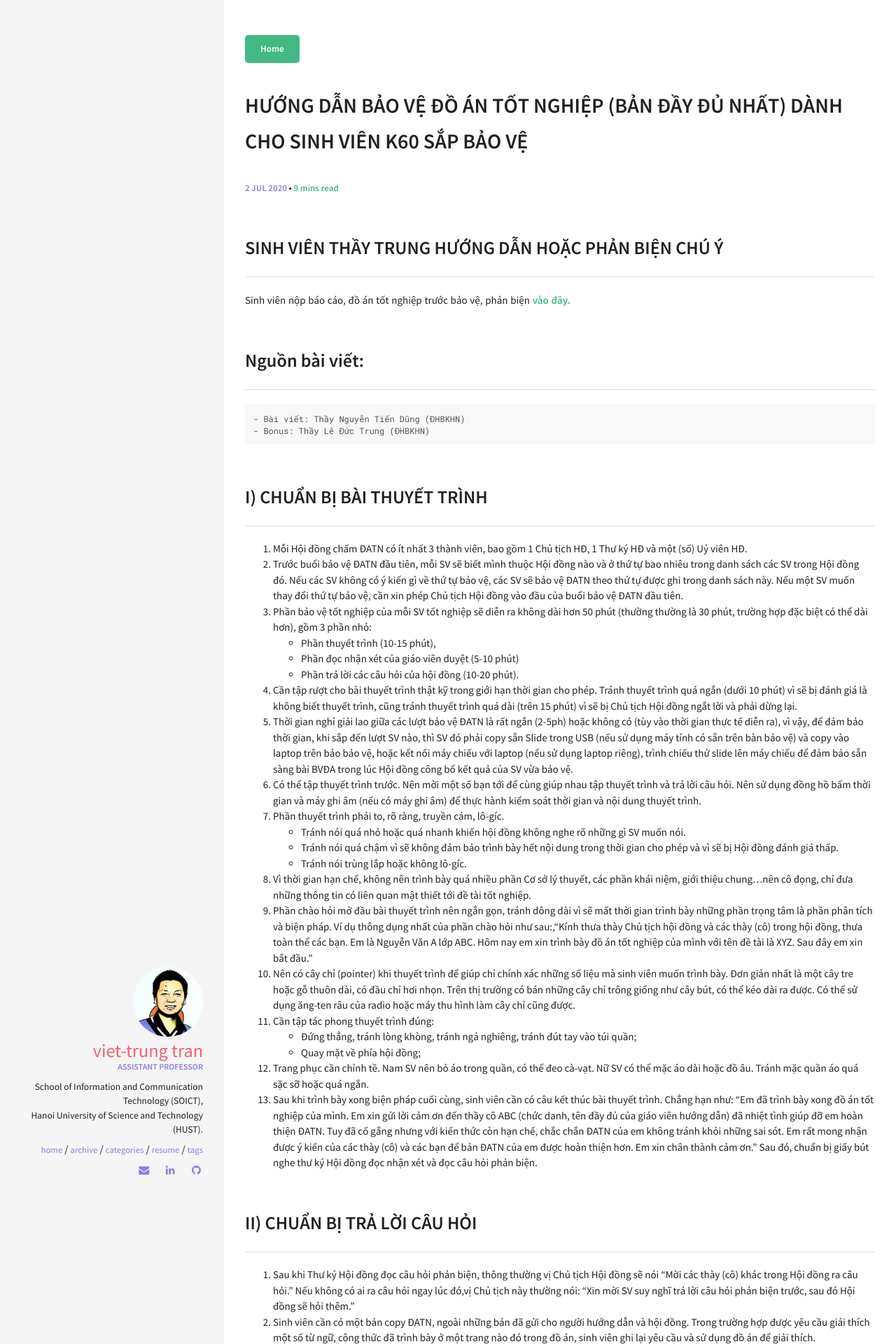
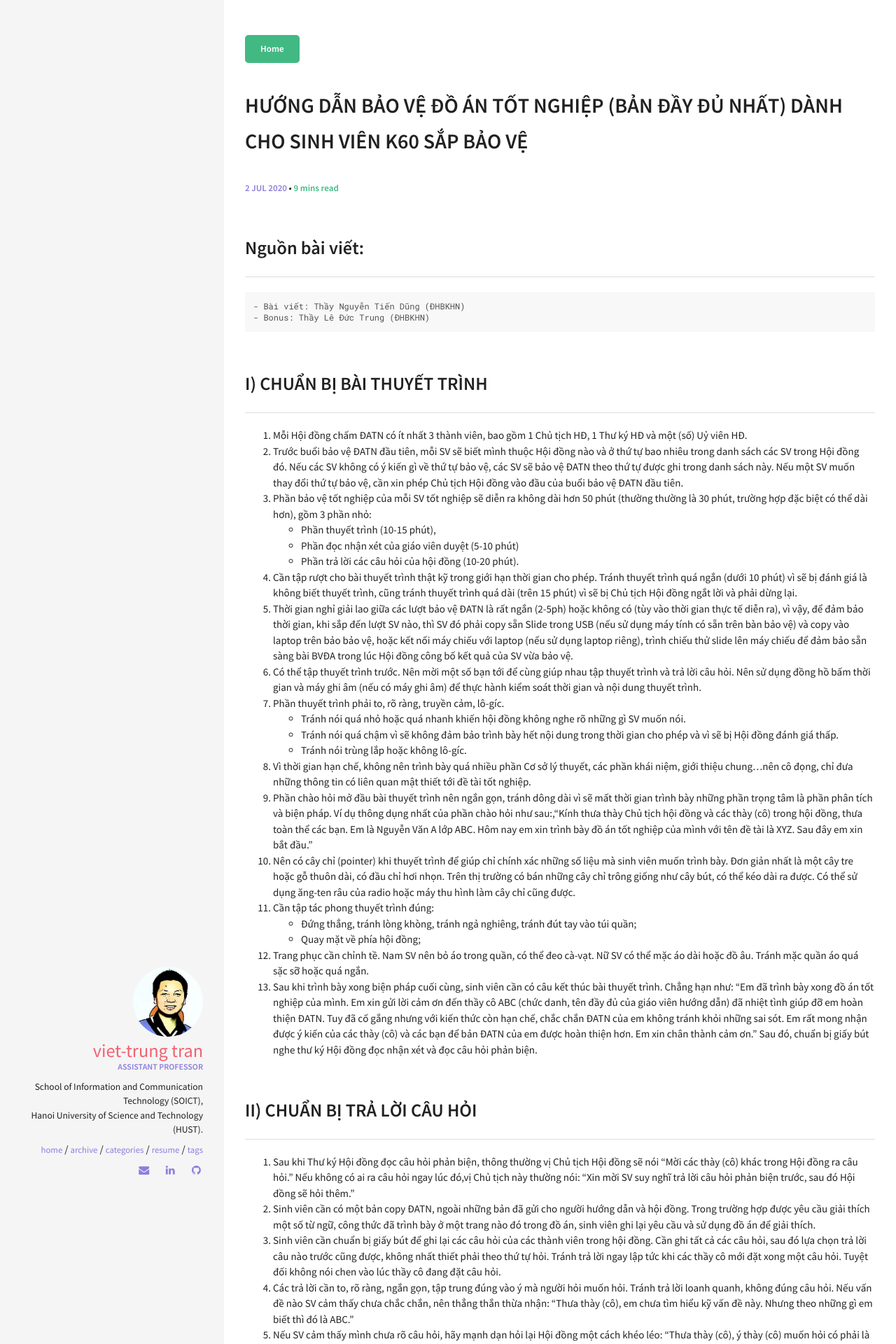
Before and after one commit to trungtv/trungtv.github.io, a Jekyll site: the page built from _posts/2020-07-02-huong-dan-bao-ve-do-an-tot-nghiep-bkhn.md, in a window 1280 px wide. Shown: the top 1920 px of the page at 70% size. Built offline with Jekyll 4.4.1, drawn with Linux system fonts in a browser that asks for light colours.

Commit message:
Update 2020-07-02-huong-dan-bao-ve-do-an-tot-nghiep-bkhn.md

```diff
--- a/_posts/2020-07-02-huong-dan-bao-ve-do-an-tot-nghiep-bkhn.md
+++ b/_posts/2020-07-02-huong-dan-bao-ve-do-an-tot-nghiep-bkhn.md
@@ -8,8 +8,6 @@ categories:
   - Guideline
 share: true
 ---
-## SINH VIÊN THẦY TRUNG HƯỚNG DẪN HOẶC PHẢN BIỆN CHÚ Ý
-Sinh viên nộp báo cáo, đồ án tốt nghiệp trước bảo vệ, phản biện [**vào đây.**](https://docs.google.com/forms/d/e/1FAIpQLSeoDe2lg3QAHRjJySZ4p0CJAIks7A7DWIRD7b6Xc8R4X-pdbA/viewform?fbclid=IwAR3yAy-QpMu9T63qknhzZPT7EuRl9UKhJ8VC88wbotY1kxKKglbyEcl-lOo)
 ## Nguồn bài viết:
 	- Bài viết: Thầy Nguyễn Tiến Dũng (ĐHBKHN)
 	- Bonus: Thầy Lê Đức Trung (ĐHBKHN)
```
